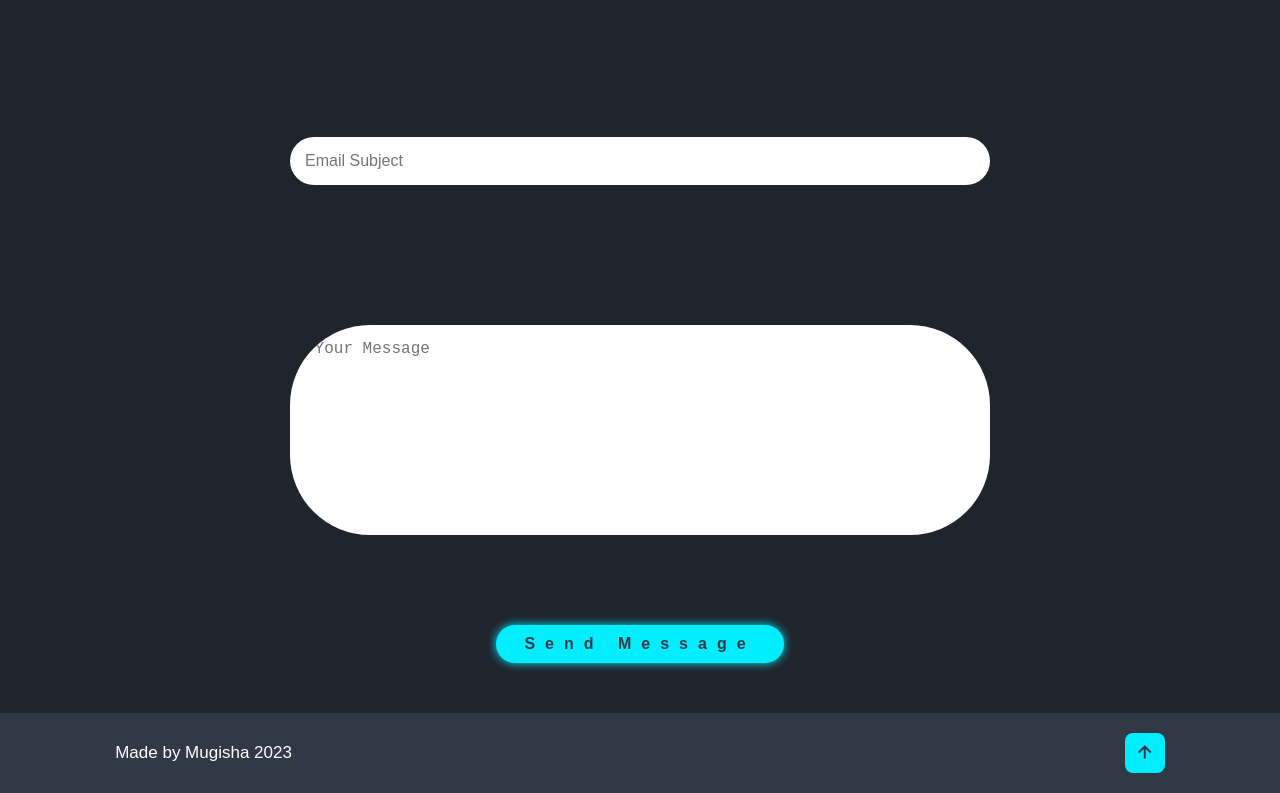
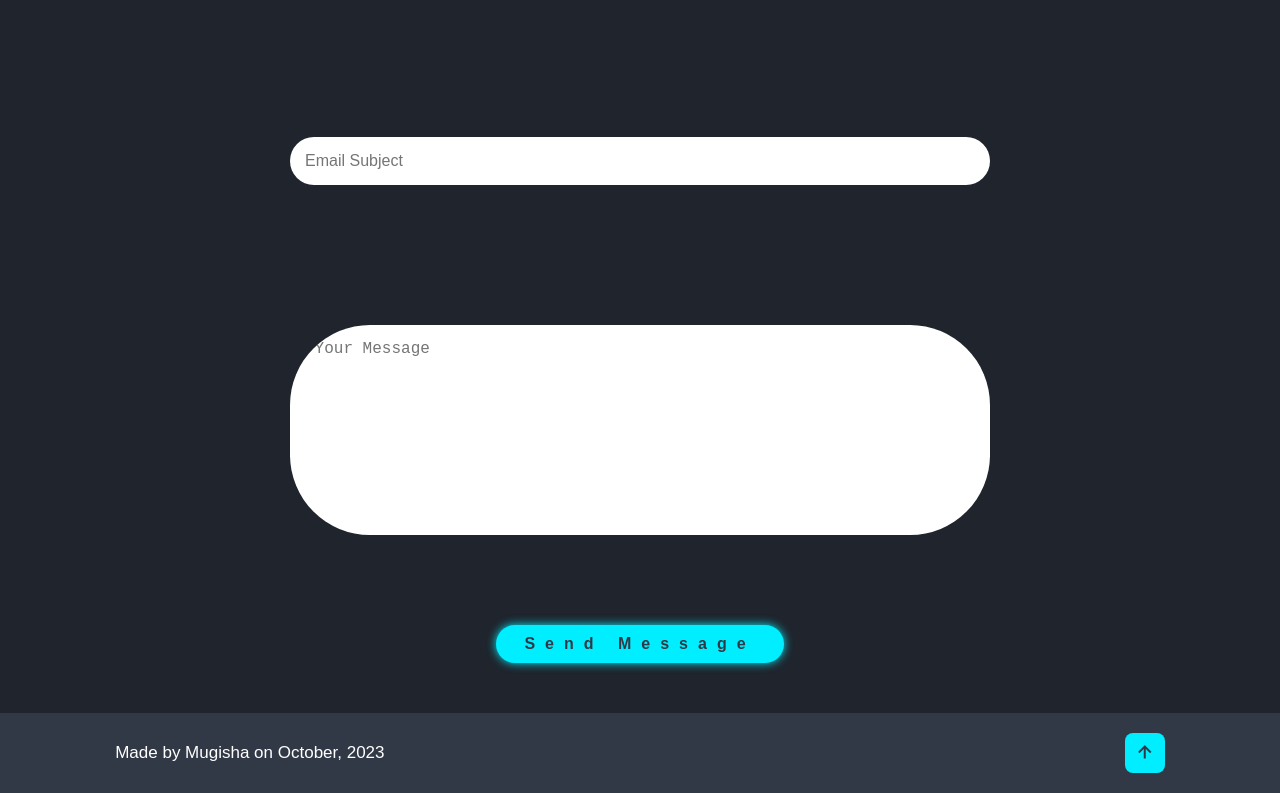
Before and after one commit to Nehemiedeveloper/personalportfolio, a plain HTML site: page index.html in a window 1280 px wide. Shown: the part 5386-6179 px from the top of the page. Drawn offline with nearby package versions, Linux system fonts and the light colour scheme.

Commit message:
changing website dates

```diff
--- a/index.html
+++ b/index.html
@@ -157,7 +157,7 @@
 
         <footer class="footer">
             <div class="footer-text">
-                <p> Made by Mugisha 2023</p>
+                <p> Made by Mugisha on October, 2023</p>
             </div>
 
             <div class="footer-Icontop">
```
